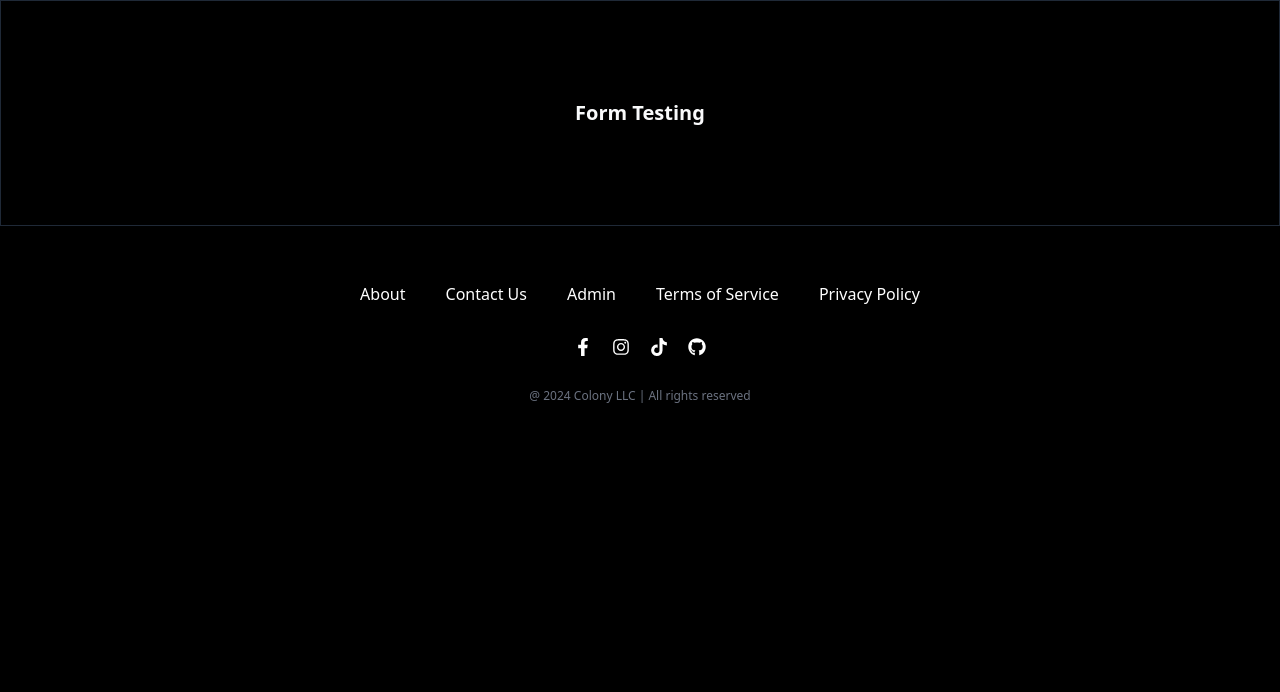
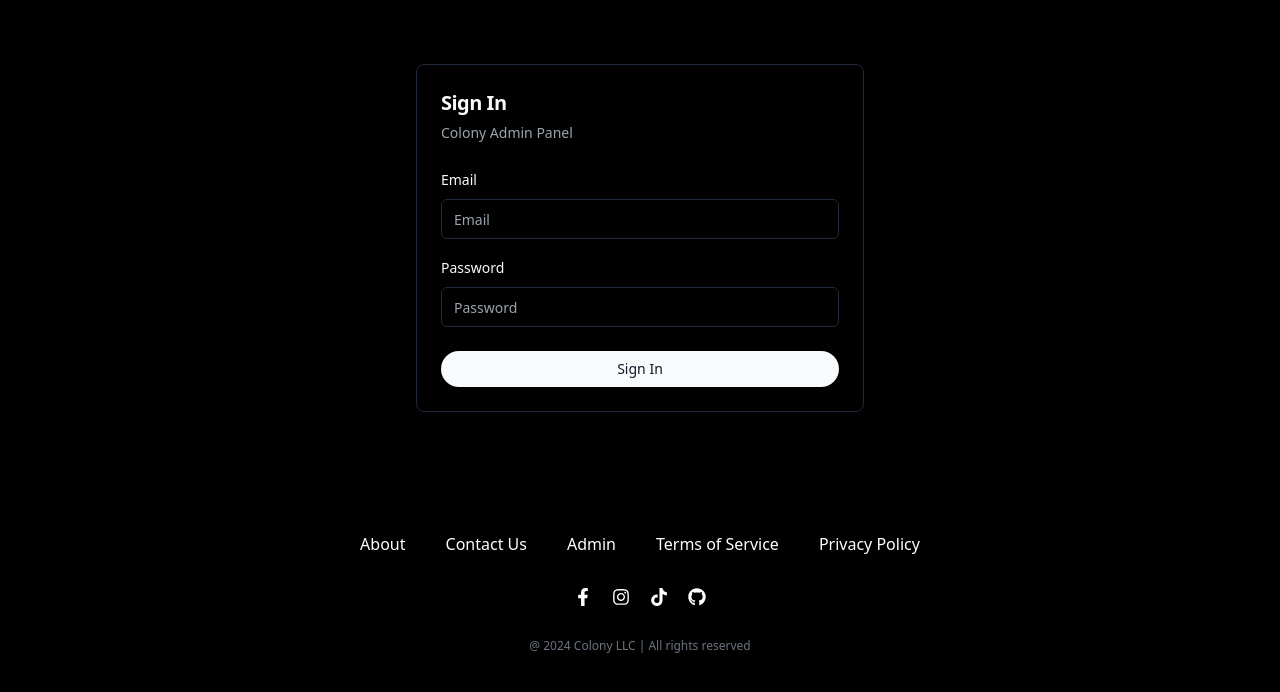
Before and after one commit to Ortbri/colony-web, a Next.js app: page /login in a window 1280 px wide. Shown: the top 692 px of the page. Built offline with nearby package versions, Linux system fonts and the light colour scheme.

Commit message:
Login from web 14 (#21)
* feat:Login Form Created

* fix: login automatic mx-auto

```diff
--- a/app/login/page.tsx
+++ b/app/login/page.tsx
@@ -1,13 +1,10 @@
 import React from 'react'
+import { LoginForm } from '@/components/forms/login'
 
-function Login() {
+export default function Login() {
   return (
-    <div className='mx-auto flex max-w-7xl flex-1 border'>
-      <div className='flex h-56 flex-1 items-center justify-center'>
-        <p className='text-xl font-semibold'>Form Testing</p>
-      </div>
+    <div className='mx-auto flex max-w-7xl flex-1 items-center justify-center py-16'>
+      <LoginForm />
     </div>
   )
 }
-
-export default Login
--- /dev/null
+++ b/components/forms/login/index.tsx
@@ -0,0 +1,108 @@
+'use client'
+
+import { Button } from '@/components/ui/button'
+import { VscLoading } from 'react-icons/vsc'
+import {
+  Card,
+  CardContent,
+  CardDescription,
+  CardFooter,
+  CardHeader,
+  CardTitle
+} from '@/components/ui/card'
+import {
+  Form,
+  FormControl,
+  FormField,
+  FormItem,
+  FormMessage
+} from '@/components/ui/form'
+import { Input } from '@/components/ui/input'
+import { Label } from '@/components/ui/label'
+import { zodResolver } from '@hookform/resolvers/zod'
+import * as React from 'react'
+import { useForm } from 'react-hook-form'
+import type { z } from 'zod'
+import { loginSchema } from './login.schema'
+import { error } from 'console'
+
+export const LoginForm = (): React.ReactElement => {
+  /* ---------------------------------- state --------------------------------- */
+  const form = useForm<z.infer<typeof loginSchema>>({
+    resolver: zodResolver(loginSchema)
+  })
+  const {
+    formState: { isSubmitting }
+  } = form
+
+  const handleSubmit = async (data: z.infer<typeof loginSchema>) => {
+    try {
+      await new Promise((resolve) => setTimeout(resolve, 3000)) // 3 second while testing
+      console.log('inside of handle try')
+      console.log(data)
+    } catch (err) {
+      console.log(err)
+    } finally {
+      // setLoading(false)
+      console.log('finally')
+    }
+  }
+
+  return (
+    <Card className='w-full max-w-md bg-black shadow-xl'>
+      <CardHeader>
+        <CardTitle className='text-xl'>Sign In</CardTitle>
+        <CardDescription>Colony Admin Panel</CardDescription>
+      </CardHeader>
+      <Form {...form}>
+        <form onSubmit={form.handleSubmit(handleSubmit)}>
+          <CardContent className='space-y-4'>
+            <div className='space-y-2'>
+              <FormField
+                control={form.control}
+                name='email'
+                render={({ field }) => (
+                  <FormItem>
+                    <Label>Email</Label>
+                    <FormControl>
+                      <Input placeholder='Email' {...field} />
+                    </FormControl>
+                    <FormMessage />
+                  </FormItem>
+                )}
+              />
+            </div>
+            <div className='space-y-2'>
+              <FormField
+                control={form.control}
+                name='password'
+                render={({ field }) => (
+                  <FormItem>
+                    <Label>Password</Label>
+                    <FormControl>
+                      <Input
+                        placeholder='Password'
+                        type='password'
+                        {...field}
+                      />
+                    </FormControl>
+                    <FormMessage />
+                  </FormItem>
+                )}
+              />
+            </div>
+          </CardContent>
+          <CardFooter>
+            <Button type='submit' className='w-full' disabled={isSubmitting}>
+              {isSubmitting ? (
+                <VscLoading className='h-4 w-4 animate-spin' />
+              ) : (
+                <span>Sign In</span>
+              )}
+            </Button>
+          </CardFooter>
+        </form>
+      </Form>
+    </Card>
+  )
+}
--- /dev/null
+++ b/components/forms/login/login.schema.ts
@@ -0,0 +1,6 @@
+import { z } from 'zod'
+
+export const loginSchema = z.object({
+  email: z.string().email(),
+  password: z.string().min(5)
+})
```
